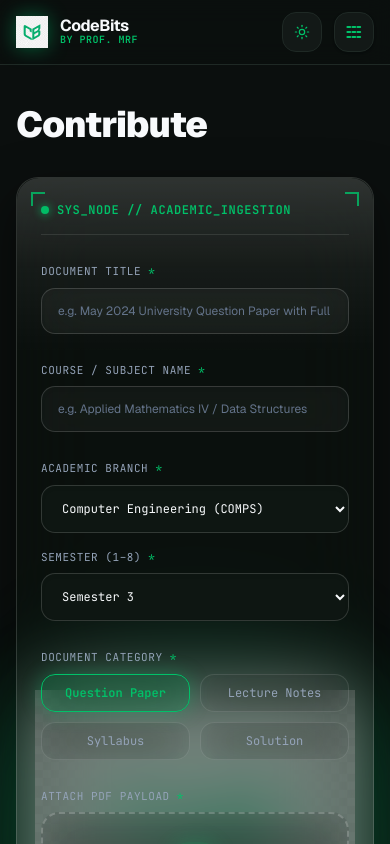
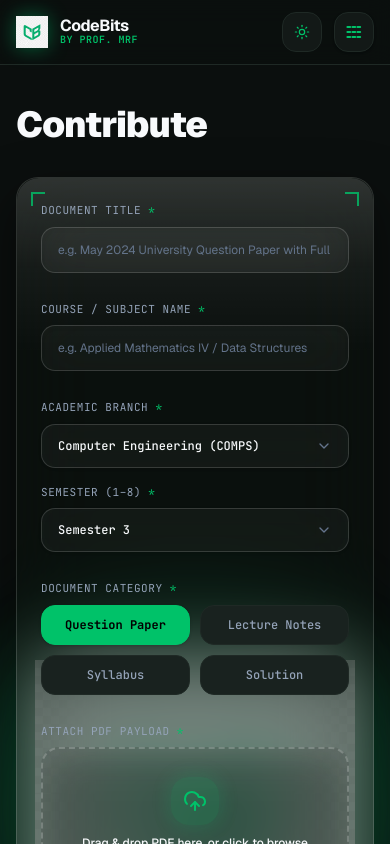
Before and after one commit to rehan-1002/CODEBITS, a Next.js app in the folder codebits/: page /upload in a window 390 px wide. Shown: the top 844 px of the page. Built offline with nearby package versions, Linux system fonts and the light colour scheme.

Commit message:
feat(upload): remove HUD header text, add spring-animated dropdowns and Academic Vault buttons

```diff
--- a/codebits/components/ui/animated-filter-dropdown.tsx
+++ b/codebits/components/ui/animated-filter-dropdown.tsx
@@ -16,7 +16,7 @@ export interface FilterDropdownOption {
 }
 
 export interface AnimatedFilterDropdownProps {
-  label: string;
+  label?: string;
   selectedId: string | number;
   options: FilterDropdownOption[];
   onSelect: (id: string | number) => void;
@@ -24,6 +24,9 @@ export interface AnimatedFilterDropdownProps {
   searchPlaceholder?: string;
   align?: "left" | "right" | "center";
   className?: string;
+  fullWidth?: boolean;
+  triggerClassName?: string;
+  panelClassName?: string;
 }
 
 const SPRING = { type: "spring", bounce: 0.1, duration: 0.38 } as const;
@@ -33,7 +36,7 @@ const panelVariants = {
     opacity: 0,
     y: -6,
     scale: 0.97,
-    filter: "blur(20px)",
+    filter: "blur(12px)",
   },
   center: {
     opacity: 1,
@@ -45,7 +48,7 @@ const panelVariants = {
     opacity: 0,
     y: -6,
     scale: 0.97,
-    filter: "blur(20px)",
+    filter: "blur(12px)",
   },
 };
 
@@ -58,6 +61,9 @@ export function AnimatedFilterDropdown({
   searchPlaceholder = "Search...",
   align = "right",
   className,
+  fullWidth = false,
+  triggerClassName,
+  panelClassName,
 }: AnimatedFilterDropdownProps) {
   const [open, setOpen] = useState(false);
   const [search, setSearch] = useState("");
@@ -95,33 +101,43 @@ export function AnimatedFilterDropdown({
       (opt.sublabel && opt.sublabel.toLowerCase().includes(search.toLowerCase()))
   );
 
-  const alignClass =
-    align === "right"
+  const alignClass = fullWidth
+    ? "left-0 right-0 w-full"
+    : align === "right"
     ? "right-0"
     : align === "left"
     ? "left-0"
     : "left-1/2 -translate-x-1/2";
 
   return (
-    <div ref={containerRef} className={cn("relative inline-block text-left", className)}>
+    <div
+      ref={containerRef}
+      className={cn("relative text-left", fullWidth ? "w-full block" : "inline-block", className)}
+    >
       <Button
         type="button"
         variant="outline"
         onClick={() => setOpen((prev) => !prev)}
         className={cn(
           "h-9 px-3.5 rounded-xl border border-[var(--border-subtle)] bg-[var(--surface-base)] text-xs font-mono text-[var(--text-primary)] hover:border-[var(--brand-primary)] hover:bg-[var(--surface-elevated)] transition-all flex items-center gap-2 cursor-pointer",
-          open && "border-[var(--brand-primary)] ring-1 ring-[var(--brand-primary)]/30"
+          fullWidth && "w-full h-11 justify-between px-4",
+          open && "border-[var(--brand-primary)] ring-1 ring-[var(--brand-primary)]/30",
+          triggerClassName
         )}
       >
+        <div className="flex items-center gap-2 truncate">
+          {label && (
             <span className="text-[var(--text-muted)] uppercase text-[11px] font-semibold tracking-wider">
               {label}:
             </span>
-        <span className="font-bold text-[var(--brand-primary)]">
+          )}
+          <span className={cn("truncate", label ? "font-bold text-[var(--brand-primary)]" : "font-medium text-[var(--text-primary)]")}>
             {selectedOption ? selectedOption.label : "Select"}
           </span>
+        </div>
         <ChevronDown
           className={cn(
-            "w-3.5 h-3.5 text-[var(--text-muted)] transition-transform duration-200 ml-1",
+            "w-3.5 h-3.5 text-[var(--text-muted)] transition-transform duration-200 ml-1 shrink-0",
             open && "rotate-180 text-[var(--brand-primary)]"
           )}
         />
@@ -136,8 +152,10 @@ export function AnimatedFilterDropdown({
             exit="exit"
             transition={SPRING}
             className={cn(
-              "absolute top-full mt-2 z-50 w-72 max-w-[calc(100vw-32px)] bg-[var(--surface-base)] border border-[var(--border-subtle)] rounded-2xl shadow-2xl shadow-black/40 overflow-hidden backdrop-blur-xl",
-              alignClass
+              "absolute top-full mt-2 z-50 rounded-2xl shadow-2xl shadow-black/40 overflow-hidden backdrop-blur-2xl border border-[var(--border-subtle)] bg-[var(--surface-base)]",
+              fullWidth ? "w-full min-w-full" : "w-72 max-w-[calc(100vw-32px)]",
+              alignClass,
+              panelClassName
             )}
           >
             {/* Optional search header */}
--- a/codebits/components/upload/ResourceUploadForm.tsx
+++ b/codebits/components/upload/ResourceUploadForm.tsx
@@ -8,10 +8,37 @@ import {
   AlertCircle,
   Clock,
   ShieldAlert,
-  ArrowRight,
   CheckCircle2,
+  GraduationCap,
+  BookOpen,
 } from "lucide-react";
 import { AcademicBranch, AcademicSemester, DocumentCategory } from "@/types/resources";
+import { AnimatedFilterDropdown, FilterDropdownOption } from "@/components/ui/animated-filter-dropdown";
+import { AntiMetalButton } from "@/components/ui/anti-metal-button";
+import { HoverButton } from "@/components/ui/hover-button";
+
+const BRANCH_OPTIONS: FilterDropdownOption[] = [
+  { id: "COMPS", label: "Computer Engineering (COMPS)", sublabel: "Department of Computer Engg", icon: GraduationCap },
+  { id: "IT", label: "Information Technology (IT)", sublabel: "Department of Info Tech", icon: GraduationCap },
+  { id: "AI-DS", label: "Artificial Intelligence & Data Science (AI-DS)", sublabel: "Department of AI & DS", icon: GraduationCap },
+  { id: "EXTC", label: "Electronics & Telecommunication (EXTC)", sublabel: "Department of EXTC", icon: GraduationCap },
+  { id: "MECH", label: "Mechanical Engineering (MECH)", sublabel: "Department of Mechanical", icon: GraduationCap },
+  { id: "CIVIL", label: "Civil Engineering (CIVIL)", sublabel: "Department of Civil", icon: GraduationCap },
+];
+
+const SEMESTER_OPTIONS: FilterDropdownOption[] = [1, 2, 3, 4, 5, 6, 7, 8].map((s) => ({
+  id: s,
+  label: `Semester ${s}`,
+  sublabel: `Mumbai University Rev-2019 'C' Scheme (Term ${s})`,
+  icon: BookOpen,
+}));
+
+const CATEGORY_OPTIONS: { id: DocumentCategory; label: string }[] = [
+  { id: "pyq", label: "Question Paper" },
+  { id: "notes", label: "Lecture Notes" },
+  { id: "syllabus", label: "Syllabus" },
+  { id: "solution", label: "Solution" },
+];
 
 export function ResourceUploadForm() {
   const [subject, setSubject] = useState("");
@@ -127,19 +154,19 @@ export function ResourceUploadForm() {
             <div><span className="text-[var(--text-muted)]">FILE:</span> <span className="text-[var(--text-primary)] font-semibold">{file?.name} ({(file?.size ? file.size / 1024 : 0).toFixed(1)} KB)</span></div>
           </div>
 
-          <button
-            type="button"
+          {/* Vault-style AntiMetalButton for Reset */}
+          <div className="pt-2 relative z-10 flex justify-center">
+            <AntiMetalButton
               onClick={() => {
                 setSubmitted(false);
                 setSubject("");
                 setTitle("");
                 setFile(null);
               }}
-            className="relative z-10 inline-flex items-center gap-2 px-6 py-3.5 rounded-xl bg-[var(--brand-primary)] hover:bg-[var(--brand-ambient,#34EE99)] text-[#05130D] text-xs font-bold font-mono tracking-wider transition-all duration-300 shadow-[0_0_24px_rgba(0,194,105,0.35)] hover:shadow-[0_0_36px_rgba(0,194,105,0.65)] hover:scale-[1.02] active:scale-[0.98] cursor-pointer"
-          >
-            <span>SUBMIT ANOTHER DOCUMENT</span>
-            <ArrowRight className="w-4 h-4" />
-          </button>
+              label="SUBMIT ANOTHER DOCUMENT"
+              className="h-12 min-w-[260px]"
+            />
+          </div>
         </div>
       ) : (
         /* Authentic Liquid Glass HUD Form */
@@ -155,17 +182,6 @@ export function ResourceUploadForm() {
           <div className="absolute top-3.5 right-3.5 w-3.5 h-3.5 border-t-2 border-r-2 border-[var(--brand-primary)]/80 pointer-events-none" />
           <div className="absolute bottom-3.5 left-3.5 w-3.5 h-3.5 border-b-2 border-l-2 border-[var(--brand-primary)]/80 pointer-events-none" />
           <div className="absolute bottom-3.5 right-3.5 w-3.5 h-3.5 border-b-2 border-r-2 border-[var(--brand-primary)]/80 pointer-events-none" />
-
-          {/* HUD Header Strip */}
-          <div className="relative z-10 flex items-center justify-between pb-4 border-b border-black/10 dark:border-white/10">
-            <div className="flex items-center gap-2 font-mono text-xs text-[var(--brand-primary)] font-semibold tracking-wider">
-              <span className="inline-block w-2 h-2 rounded-full bg-[var(--brand-primary)] animate-pulse shadow-[0_0_10px_var(--brand-primary)]" />
-              SYS_NODE // ACADEMIC_INGESTION
-            </div>
-            <div className="font-mono text-[10px] text-[var(--text-muted)] tracking-widest hidden sm:block">
-              REV-2019 'C' SCHEME • VERIFIED VAULT
-            </div>
-          </div>
 
           {error && (
             <div className="relative z-10 p-3.5 rounded-xl border border-red-500/40 bg-red-500/10 backdrop-blur-md text-red-500 dark:text-red-300 text-xs flex items-center gap-2.5">
@@ -204,68 +220,54 @@ export function ResourceUploadForm() {
             />
           </div>
 
-          {/* Branch & Semester Grid */}
+          {/* Branch & Semester Grid with Animated Spring Dropdowns */}
           <div className="grid grid-cols-1 sm:grid-cols-2 gap-4 relative z-10">
             <div className="space-y-2">
               <label className="block text-[11px] font-mono text-[var(--text-secondary)] tracking-wider">
                 ACADEMIC BRANCH <span className="text-[var(--brand-primary)]">*</span>
               </label>
-              <select
-                value={branch}
-                onChange={(e) => setBranch(e.target.value as AcademicBranch)}
-                className="w-full px-4 py-3.5 rounded-xl border border-black/10 dark:border-white/15 bg-white/70 dark:bg-[#0E1612] backdrop-blur-xl text-xs font-mono text-[var(--text-primary)] focus:outline-none focus:border-[var(--brand-primary)] focus:ring-1 focus:ring-[var(--brand-primary)]/50 transition-all cursor-pointer shadow-inner"
-              >
-                <option value="COMPS">Computer Engineering (COMPS)</option>
-                <option value="IT">Information Technology (IT)</option>
-                <option value="AI-DS">Artificial Intelligence &amp; Data Science (AI-DS)</option>
-                <option value="EXTC">Electronics &amp; Telecommunication (EXTC)</option>
-                <option value="MECH">Mechanical Engineering (MECH)</option>
-                <option value="CIVIL">Civil Engineering (CIVIL)</option>
-              </select>
+              <AnimatedFilterDropdown
+                selectedId={branch}
+                options={BRANCH_OPTIONS}
+                onSelect={(id) => setBranch(id as AcademicBranch)}
+                fullWidth
+                searchable={false}
+                triggerClassName="h-11 rounded-xl border border-black/10 dark:border-white/15 bg-white/50 dark:bg-white/[0.04] backdrop-blur-xl text-xs sm:text-sm text-[var(--text-primary)] hover:border-[var(--brand-primary)] shadow-inner"
+                panelClassName="backdrop-blur-2xl bg-white/95 dark:bg-[#0E1612]/95 border border-black/10 dark:border-white/15 shadow-2xl"
+              />
             </div>
 
             <div className="space-y-2">
               <label className="block text-[11px] font-mono text-[var(--text-secondary)] tracking-wider">
                 SEMESTER (1–8) <span className="text-[var(--brand-primary)]">*</span>
               </label>
-              <select
-                value={semester}
-                onChange={(e) => setSemester(Number(e.target.value) as AcademicSemester)}
-                className="w-full px-4 py-3.5 rounded-xl border border-black/10 dark:border-white/15 bg-white/70 dark:bg-[#0E1612] backdrop-blur-xl text-xs font-mono text-[var(--text-primary)] focus:outline-none focus:border-[var(--brand-primary)] focus:ring-1 focus:ring-[var(--brand-primary)]/50 transition-all cursor-pointer shadow-inner"
-              >
-                {[1, 2, 3, 4, 5, 6, 7, 8].map((s) => (
-                  <option key={s} value={s}>
-                    Semester {s}
-                  </option>
-                ))}
-              </select>
+              <AnimatedFilterDropdown
+                selectedId={semester}
+                options={SEMESTER_OPTIONS}
+                onSelect={(id) => setSemester(Number(id) as AcademicSemester)}
+                fullWidth
+                searchable={false}
+                triggerClassName="h-11 rounded-xl border border-black/10 dark:border-white/15 bg-white/50 dark:bg-white/[0.04] backdrop-blur-xl text-xs sm:text-sm text-[var(--text-primary)] hover:border-[var(--brand-primary)] shadow-inner"
+                panelClassName="backdrop-blur-2xl bg-white/95 dark:bg-[#0E1612]/95 border border-black/10 dark:border-white/15 shadow-2xl"
+              />
             </div>
           </div>
 
-          {/* Document Category Liquid Glass Selector */}
+          {/* Document Category Liquid Glass Selector with Academic Vault HoverButtons */}
           <div className="space-y-2 relative z-10">
             <label className="block text-[11px] font-mono text-[var(--text-secondary)] tracking-wider">
               DOCUMENT CATEGORY <span className="text-[var(--brand-primary)]">*</span>
             </label>
             <div className="grid grid-cols-2 sm:grid-cols-4 gap-2.5">
-              {[
-                { id: "pyq", label: "Question Paper" },
-                { id: "notes", label: "Lecture Notes" },
-                { id: "syllabus", label: "Syllabus" },
-                { id: "solution", label: "Solution" },
-              ].map((c) => (
-                <button
+              {CATEGORY_OPTIONS.map((c) => (
+                <HoverButton
                   key={c.id}
-                  type="button"
-                  onClick={() => setCategory(c.id as DocumentCategory)}
-                  className={`py-2.5 px-3 rounded-xl text-xs font-mono border backdrop-blur-xl transition-all cursor-pointer text-center ${
-                    category === c.id
-                      ? "bg-[var(--brand-primary)]/20 text-[var(--brand-primary)] border-[var(--brand-primary)] font-semibold shadow-[0_0_20px_rgba(0,194,105,0.3)]"
-                      : "bg-white/30 dark:bg-white/[0.04] text-[var(--text-secondary)] border-black/10 dark:border-white/10 hover:border-[var(--brand-primary)]/50 hover:text-[var(--text-primary)]"
-                  }`}
+                  active={category === c.id}
+                  onClick={() => setCategory(c.id)}
+                  className="font-mono text-xs py-2.5 px-3 rounded-xl w-full justify-center h-10"
                 >
                   {c.label}
-                </button>
+                </HoverButton>
               ))}
             </div>
           </div>
@@ -306,16 +308,14 @@ export function ResourceUploadForm() {
             </div>
           </div>
 
-          {/* Submit Action */}
-          <div className="pt-2 relative z-10">
-            <button
+          {/* Submit Action with Academic Vault AntiMetalButton */}
+          <div className="pt-2 relative z-10 flex justify-start">
+            <AntiMetalButton
               type="submit"
               disabled={loading}
-              className="w-full sm:w-auto inline-flex items-center justify-center gap-2.5 px-8 py-3.5 rounded-xl bg-[var(--brand-primary)] hover:bg-[var(--brand-ambient,#34EE99)] text-[#05130D] text-xs font-bold font-mono uppercase tracking-wider transition-all duration-300 disabled:opacity-50 shadow-[0_0_24px_rgba(0,194,105,0.35)] hover:shadow-[0_0_36px_rgba(0,194,105,0.65)] hover:scale-[1.01] active:scale-[0.98] cursor-pointer"
-            >
-              <span>{loading ? "TRANSMITTING TO MODERATION..." : "TRANSMIT TO FACULTY REVIEW"}</span>
-              <ArrowRight className="w-4 h-4" />
-            </button>
+              label={loading ? "TRANSMITTING TO MODERATION..." : "TRANSMIT TO FACULTY REVIEW"}
+              className="w-full sm:w-auto h-12 min-w-[280px]"
+            />
           </div>
         </form>
       )}
```
Also changed, not shown: 1 other file (tests, documents, lock files or other folders). Lines whose indentation alone changed are shown as unchanged.
